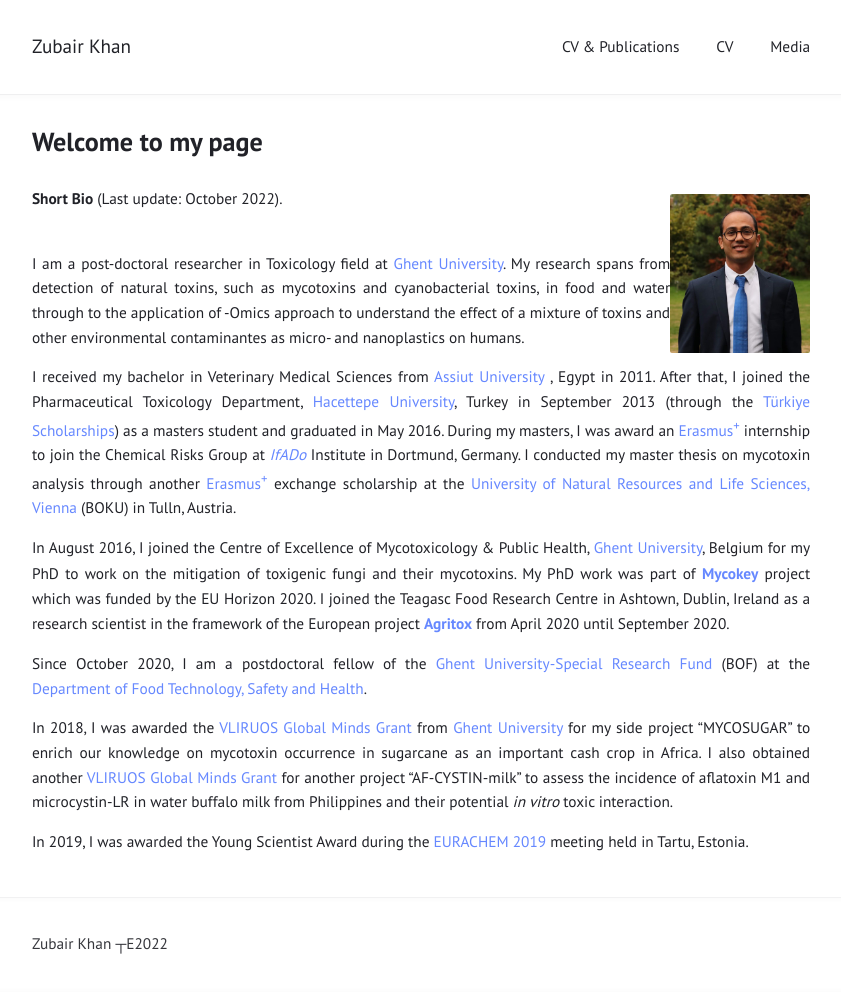
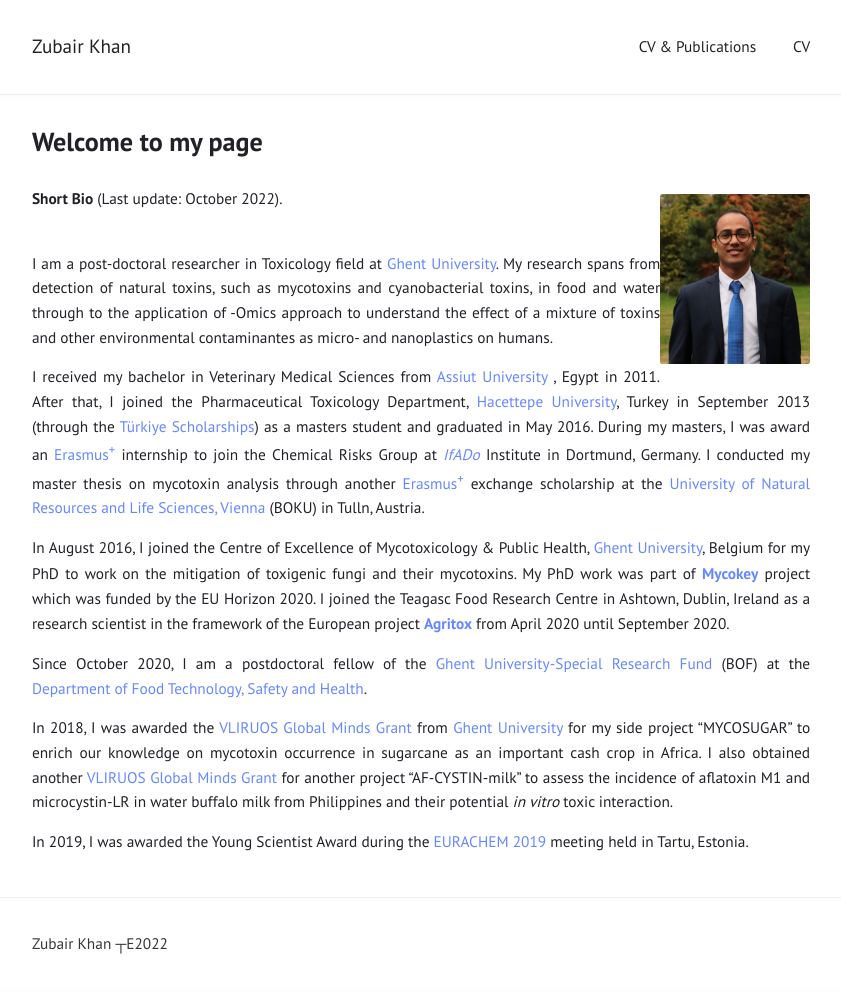
Before and after one commit to ZubairKhan001/zubairkhan.github.io, a Jekyll site: the page built from index.md, in a window 1280 px wide. Shown: the whole page, without its empty margins (219-1060 px from the left). Built offline with Jekyll 4.4.1, drawn with Linux system fonts in a browser that asks for light colours.

Commit message:
initial commit

```diff
--- a/_config.yml
+++ b/_config.yml
@@ -22,7 +22,7 @@ minimal: false            # use a dark header
 navigation:                # accepts {file, title, url, icon, sidebaricon}
   - {title: "CV & Publications", file: "publications.md"}
   - {url: "zubairkhan.pdf", title: "CV"}
-  - {title: "Media", file: "/media.md"}
+  # - {title: "Media", file: "/media.md"}
 
 external:                  # shows a footer with social links - for available icons see fontawesome.com/icons
   - {title: Mail, icon: envelope, url: "mailto:zubairkhan@sjtu.edu.cn"}
--- a/index.md
+++ b/index.md
@@ -3,7 +3,7 @@ layout: page
 title: "Welcome to my page"
 ---
 
-<img align="right" img width=140 src="Me.jpg">
+<img align="right" img width=150 src="Me.jpg">
 
 **Short Bio** (Last update: October 2022).
 
```
